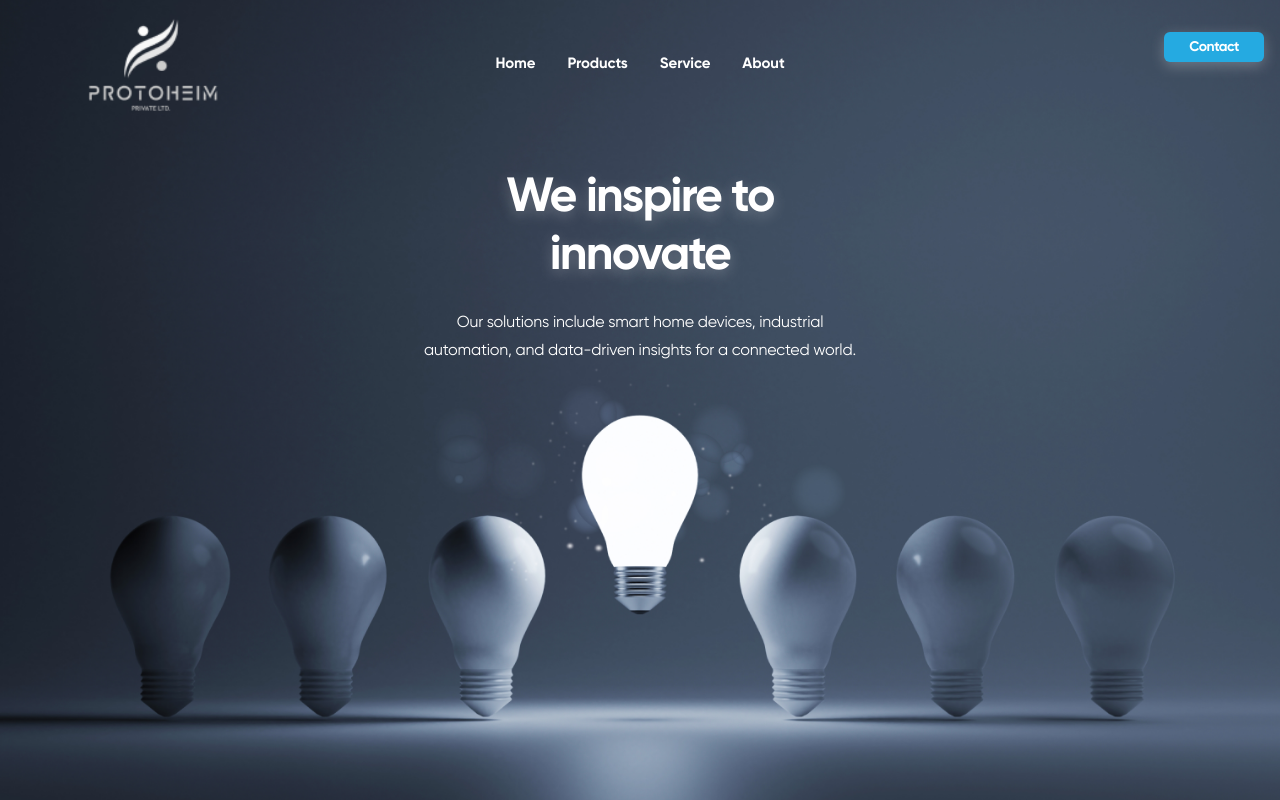
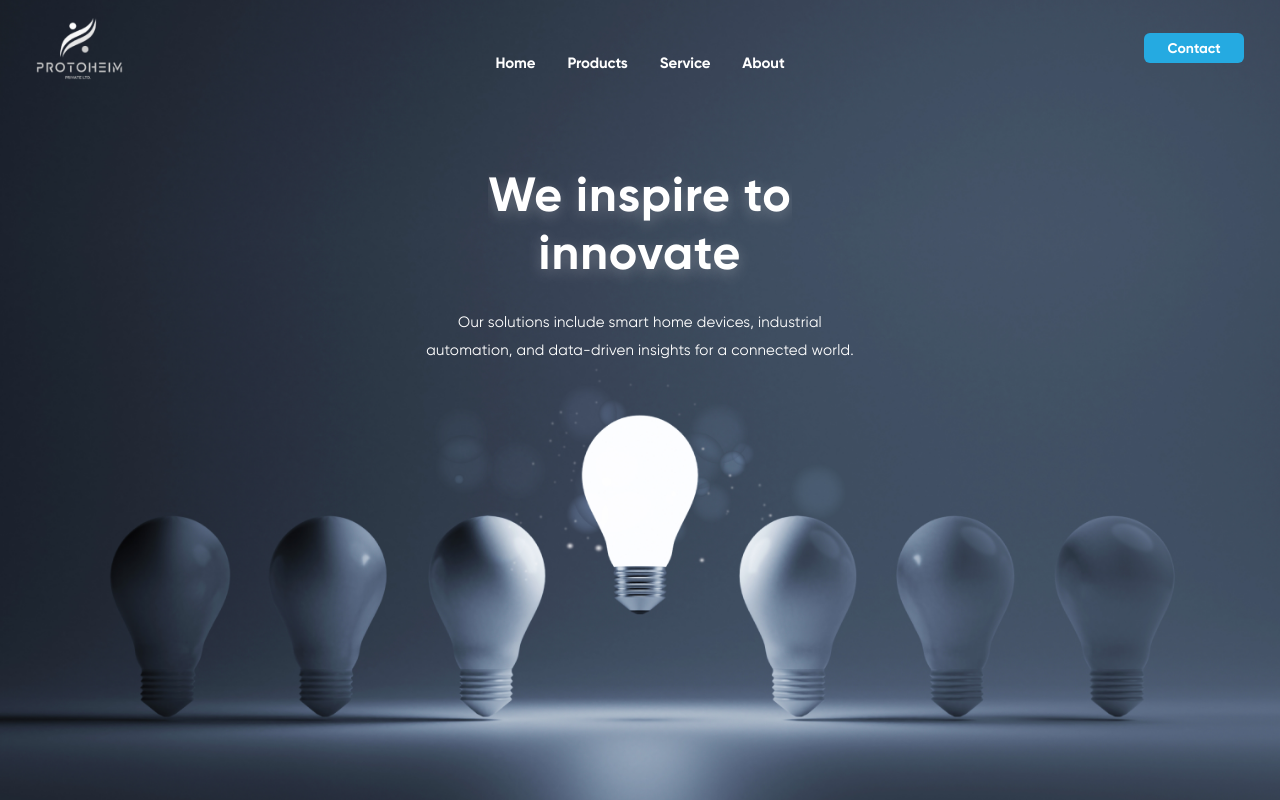
Before and after one commit to pmqmark/protonheim, a React (Create React App) app: page / in a window 1280 px wide. Shown: the top 800 px of the page. Built offline with nearby package versions, Linux system fonts and the light colour scheme; the HTML template or start-up script is replaced by a standard one; a web font is replaced by a local one.

Commit message:
update the ui as per the client ui

```diff
--- a/src/App.js
+++ b/src/App.js
@@ -14,15 +14,15 @@ function App() {
   return (
     <div className="App">
       <Router>
-        <PageColorsWrapper/>
+        <PageColorsWrapper />
         <Routes>
-            <Route path='' element={<Layout/>}>
+          <Route path='' element={<Layout />}>
             <Route path='/' element={<Home />} />
             <Route path='/services' element={<ServicePage />} />
             <Route path='/products' element={<ProductPage />} />
             <Route path='/about' element={<AboutPage />} />
             <Route path='/contactus' element={<ContactusPage />} />
-            </Route>
+          </Route>
         </Routes>
       </Router>
     </div>
--- a/src/components/Header.jsx
+++ b/src/components/Header.jsx
@@ -1,10 +1,10 @@
-
 import React, { useState } from "react";
 import { LuMenu } from "react-icons/lu";
 import { IoCloseCircleOutline } from "react-icons/io5";
 import PROTOHEIMlogo from "../assets/PROTOHEIMlogo.png";
 import bgImage from "../assets/mainphoto.png";
 import "../index.css";
+import { Link } from "react-router-dom";
 
 const Header = () => {
   const [isOpen, setIsOpen] = useState(false);
@@ -14,119 +14,93 @@ const Header = () => {
   };
 
   return (
-    <header
-      className="relative w-full h-screen md:h-[90vh] lg:h-[80vh] xl:h-screen 2xl:h-screen bg-cover bg-center"
-      style={{ backgroundImage: `url(${bgImage})` }}
-    >
+    <header className="w-full absolute top-0 z-10 bg-transparent max-w-screen-2xl mx-auto lg:px-5 ">
       {/* Navbar Container */}
-      <div className="absolute top-4 left-0 right-0 flex items-center justify-between px-4 md:px-8 lg:px-16">
+      <div className="flex items-center justify-between lg:py-3 p-3">
         {/* Mobile Menu Button */}
-        <button
-          className="md:hidden text-white absolute left-4 top-4"
-          onClick={toggleMenu}
-        >
-          {isOpen ? <IoCloseCircleOutline size={24} /> : <LuMenu size={24} />}
+        <button className="md:hidden text-white " onClick={toggleMenu}>
+          {isOpen ? <IoCloseCircleOutline size={24} /> : <LuMenu size={28} />}
         </button>
 
         {/* Logo */}
-        <div className="flex justify-center w-full md:justify-start md:ml-8">
-          <img src={PROTOHEIMlogo} alt="PROTOHEIM Logo" className="h-12 md:h-20 lg:h-24 md:ml-8" />
+        <div className="flex justify-center w-full md:justify-start">
+          <img
+            src={PROTOHEIMlogo}
+            alt="PROTOHEIM Logo"
+            className="h-10 lg:h-16 "
+          />
         </div>
 
         {/* Contact Button */}
-        <div className="relative flex items-center md:absolute md:right-4 md:top-4">
+        <Link to={"/contactus"} className="flex items-center justify-center">
           <button
             type="button"
-            className="relative w-[100px] h-[30px] bg-[rgba(37,170,225,1)] text-white rounded-md text-xs md:text-sm lg:text-base"
-            style={{
-              fontFamily: 'Gilroy-Bold',
-              fontSize: '14px',
-              fontWeight: '400',
-              lineHeight: '18px',
-              letterSpacing: '-0.5px',
-              textAlign: 'center',
-              boxShadow: '0px 4px 14px rgba(255, 255, 255, 0.25)',
-            }}
+            className="p-2 lg:w-[100px] lg:h-[30px] bg-[rgba(37,170,225,1)] text-white rounded-md text-xs lg:text-[14px]"
           >
             Contact
           </button>
-        </div>
-      </div>
-
-      {/* Main Text Section */}
-      <div className="absolute top-1/3 left-1/2 transform -translate-x-1/2 -translate-y-1/2 flex flex-col items-center justify-center text-center px-4 md:px-8 lg:px-16">
-        <p
-          className="text-white text-[24px] md:text-[32px] lg:text-[48px] leading-[32px] md:leading-[40px] lg:leading-[58px] tracking-[-1.8px] font-[Gilroy-Bold] mb-4"
-          style={{
-            textShadow: '0px 4px 14px rgba(255, 255, 255, 0.25)', // Text shadow effect
-          }}
-        >
-          We inspire to<br />innovate
-        </p>
-        <p
-          className="text-white text-[12px] md:text-[14px] lg:text-[16px] leading-[20px] md:leading-[24px] lg:leading-[28px] tracking-[-0.2px] font-[Gilroy-Regular] max-w-md mx-auto"
-          style={{ color: 'rgba(255, 255, 255, 1)' }}
-        >
-          Our solutions include smart home devices, industrial automation, and data-driven insights for a connected world.
-        </p>
+        </Link>
       </div>
 
       {/* Navbar Links */}
       <nav
-        className={`absolute top-16 left-1/2 transform -translate-x-1/2 -translate-y-1/2 flex flex-col items-center space-y-4 md:space-y-0 md:flex-row md:space-x-8 ${isOpen ? 'block' : 'hidden'} md:flex p-4`}
+        className={`absolute top-16 left-1/2 transform -translate-x-1/2 -translate-y-1/2 flex flex-col items-center
+      space-y-4 md:space-y-0 md:flex-row md:space-x-8 ${
+        isOpen ? "block" : "hidden"
+      } md:flex p-4`}
       >
         <a
-          href="#home"
+          href="/"
           className="text-white text-xs md:text-sm lg:text-base"
           style={{
-            fontFamily: 'Gilroy-Bold',
-            fontSize: '15px',
-            fontWeight: '400',
-            lineHeight: '26px',
-            letterSpacing: '-0.1px',
-            textAlign: 'center'
+            fontFamily: "Gilroy-Bold",
+            fontSize: "15px",
+            fontWeight: "400",
+            lineHeight: "26px",
+            letterSpacing: "-0.1px",
+            textAlign: "center",
           }}
         >
           Home
         </a>
         <a
-          href="#about"
+          href="/products"
           className="text-white text-xs md:text-sm lg:text-base"
           style={{
-            fontFamily: 'Gilroy-Bold',
-            fontSize: '15px',
-            fontWeight: '400',
-            lineHeight: '26px',
-            letterSpacing: '-0.1px',
-            textAlign: 'center'
+            fontFamily: "Gilroy-Bold",
+            fontSize: "15px",
+            fontWeight: "400",
+            lineHeight: "26px",
+            letterSpacing: "-0.1px",
+            textAlign: "center",
           }}
         >
           Products
         </a>
         <a
-          href="#services"
+          href="/services"
           className="text-white text-xs md:text-sm lg:text-base"
           style={{
-            fontFamily: 'Gilroy-Bold',
-            fontSize: '15px',
-            fontWeight: '400',
-            lineHeight: '26px',
-            letterSpacing: '-0.1px',
-            textAlign: 'center'
+            fontFamily: "Gilroy-Bold",
+            fontSize: "15px",
+            fontWeight: "400",
+            lineHeight: "26px",
+            letterSpacing: "-0.1px",
+            textAlign: "center",
           }}
         >
           Service
         </a>
         <a
-          href="#team"
+          href="about"
           className="text-white text-xs md:text-sm lg:text-base"
           style={{
-            fontFamily: 'Gilroy-Bold',
-            fontSize: '15px',
-            fontWeight: '400',
-            lineHeight: '26px',
-            letterSpacing: '-0.1px',
-            textAlign: 'center'
+            fontFamily: "Gilroy-Bold",
+            fontSize: "15px",
+            fontWeight: "400",
+            lineHeight: "26px",
+            letterSpacing: "-0.1px",
+            textAlign: "center",
           }}
         >
           About
--- /dev/null
+++ b/src/components/LandingPage.jsx
@@ -0,0 +1,34 @@
+import React from "react";
+import bgImage from "../assets/mainphoto.png";
+
+const LandingPage = () => {
+  return (
+    <div
+      className="relative w-full h-screen md:h-[90vh] lg:h-[80vh] xl:h-screen 2xl:h-screen bg-cover bg-center"
+      style={{ backgroundImage: `url(${bgImage})` }}
+    >
+      {/* Main Text Section */}
+      <div className="absolute top-1/3 left-1/2 transform -translate-x-1/2 -translate-y-1/2 flex flex-col items-center justify-center text-center w-full">
+        <p
+          className="text-white text-[30px] truncate md:text-[32px] lg:text-[48px] leading-[32px] md:leading-[40px] lg:leading-[58px] tracking-[1px] font-[Gilroy-Bold] mb-4"
+          style={{
+            textShadow: "0px 4px 14px rgba(255, 255, 255, 0.25)", // Text shadow effect
+          }}
+        >
+          We inspire to
+          <br />
+          innovate
+        </p>
+        <p
+          className="text-white text-[12px] md:text-[14px] lg:text-[15px] leading-[20px] lg:leading-[28px] tracking-[0.2px] font-[Gilroy-Regular] max-w-md mx-auto w-2/3 lg:w-full"
+          style={{ color: "rgba(255, 255, 255, 1)" }}
+        >
+          Our solutions include smart home devices, industrial automation, and
+          data-driven insights for a connected world.
+        </p>
+      </div>
+    </div>
+  );
+};
+
+export default LandingPage;
--- a/src/page/Home.jsx
+++ b/src/page/Home.jsx
@@ -6,12 +6,16 @@ import Testimonials from "../components/Testimonials";
 import Ourclients from "../components/Ourclients";
 import Footer from "../components/Footer";
 import "../css/Header.css";
+import LandingPage from "../components/LandingPage";
 
 const Home = () => {
   return (
     <div className="home-container bg-white">
       <main className="flex-grow">
         <div className="w-full">
+          <section>
+            <LandingPage />
+          </section>
           <section className="our-products ">
             <OurProducts />
           </section>
```
